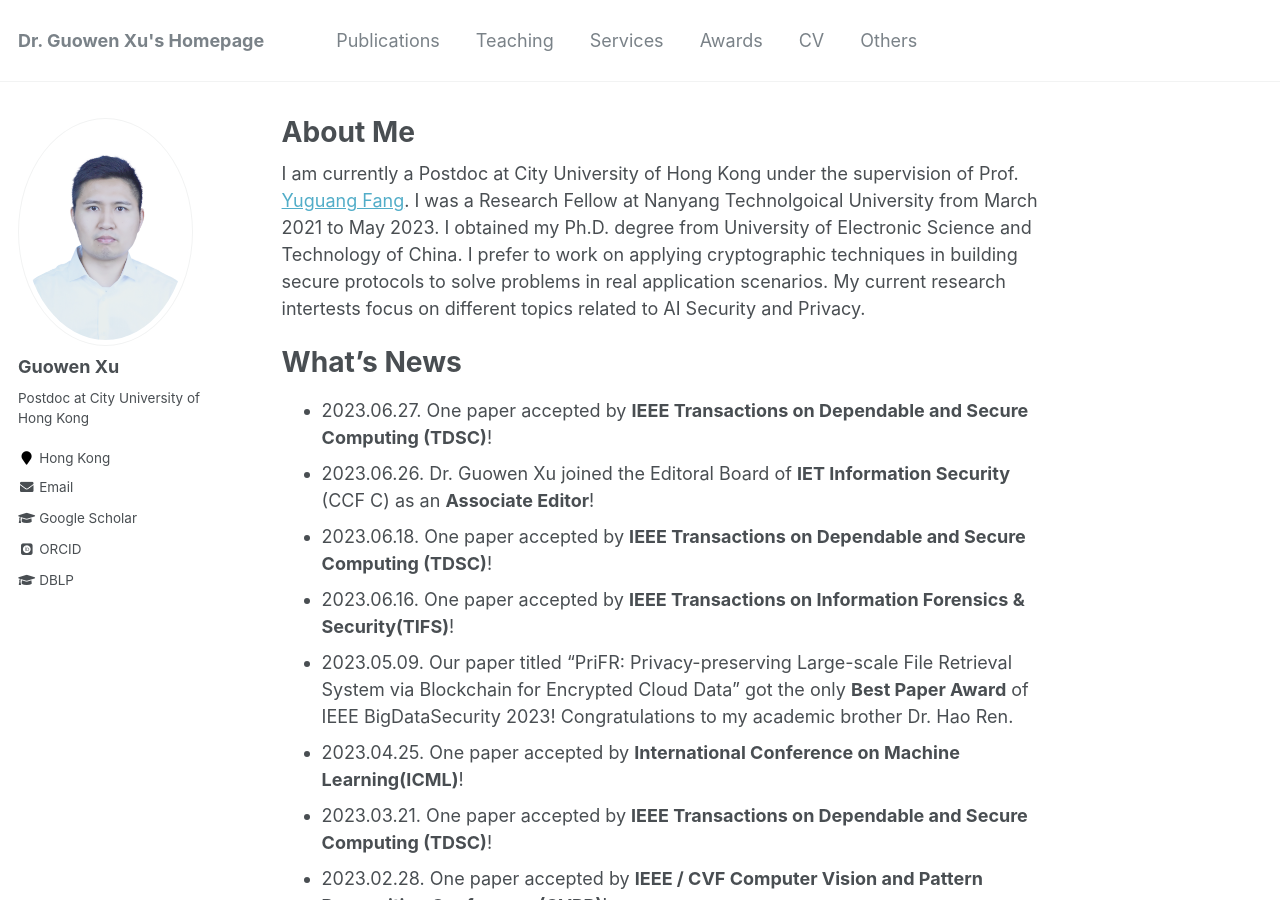
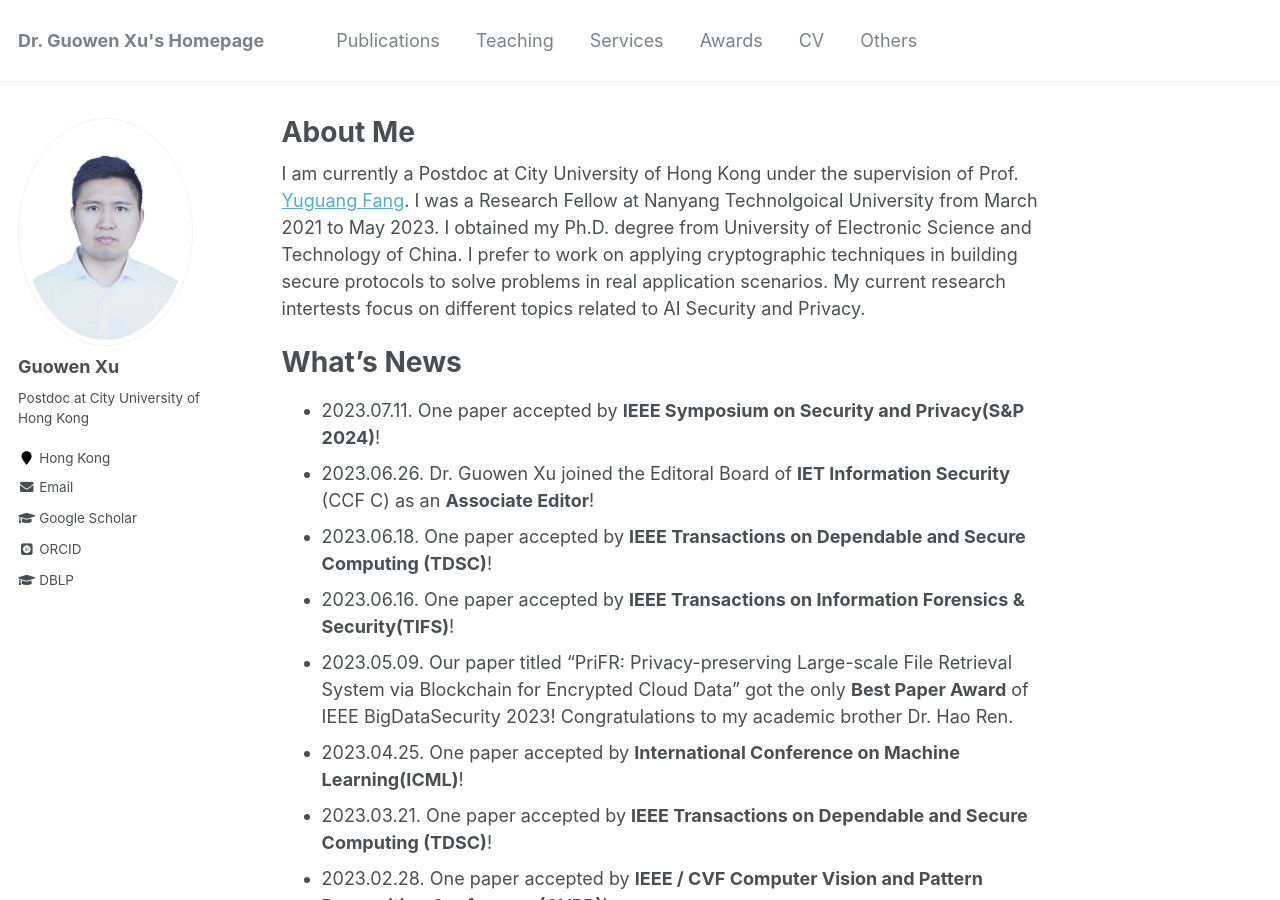
Before and after one commit to Guowen-xu/guowen-xu.github.io, a Jekyll site: the page built from _pages/about.md, in a window 1280 px wide and 900 px high. Built offline with Jekyll 4.4.1, drawn with Linux system fonts in a browser that asks for light colours; some web fonts are replaced.

Commit message:
Update about.md

```diff
--- a/_pages/about.md
+++ b/_pages/about.md
@@ -13,7 +13,8 @@ redirect_from:
 
 What's News
 ======
-- 2023.06.27. One paper  accepted by **IEEE Transactions on Dependable and Secure Computing (TDSC)**!
+- 2023.07.11. One paper  accepted by **IEEE Symposium on
+Security and Privacy(S&P 2024)**!
 - 2023.06.26. Dr. Guowen Xu joined the Editoral Board of **IET Information Security** (CCF C) as an **Associate Editor**!
 - 2023.06.18. One paper  accepted by **IEEE Transactions on Dependable and Secure Computing (TDSC)**!
 - 2023.06.16. One paper accepted by **IEEE Transactions on Information Forensics & Security(TIFS)**!
```
